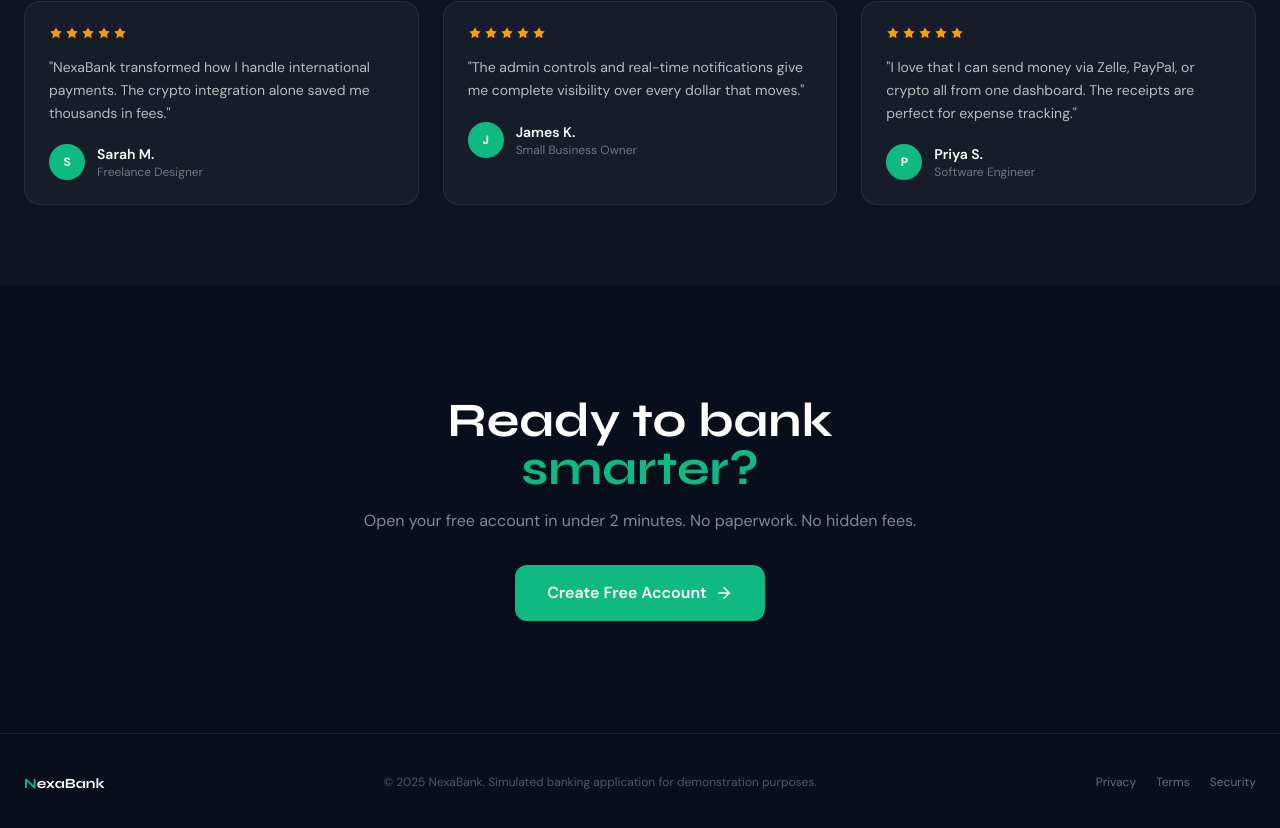
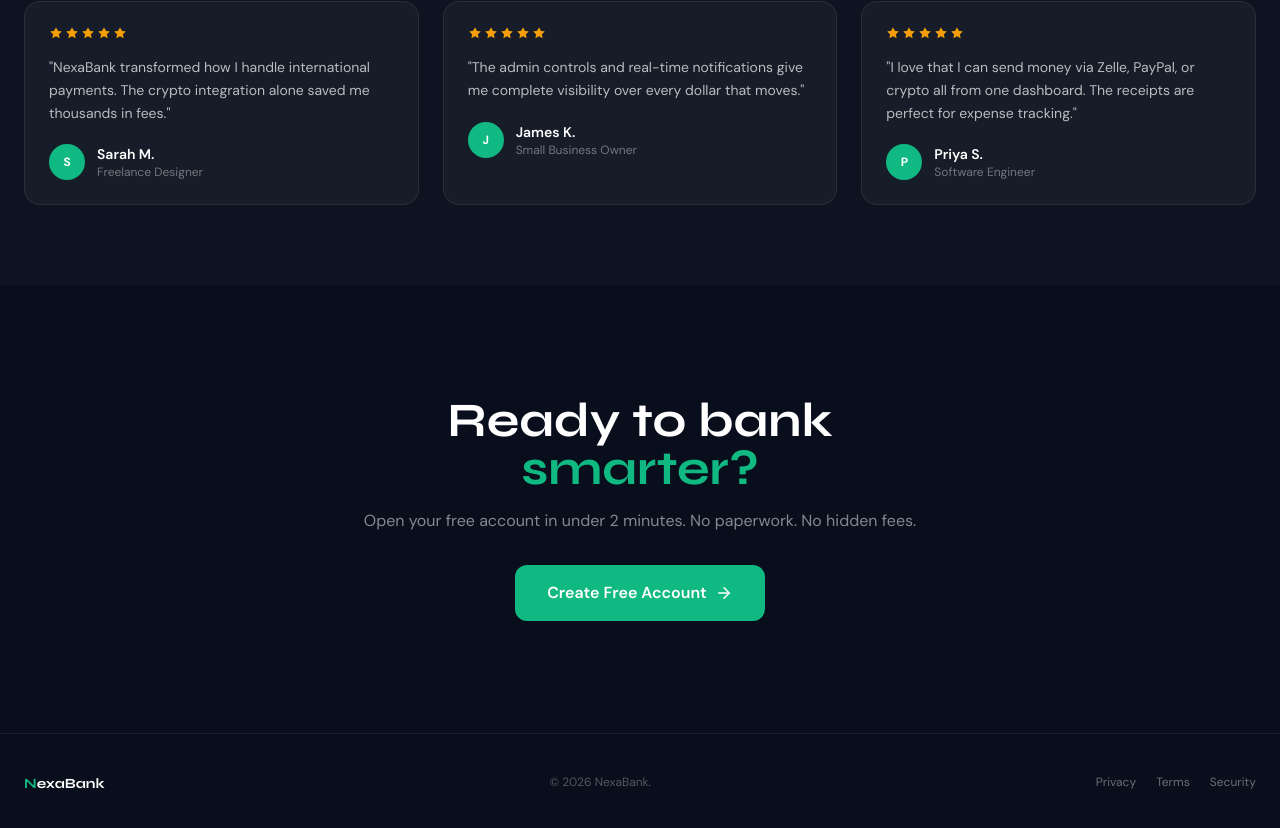
Before and after one commit to osaghaenosa/online_bank, a Next.js app in the folder frontend/: page /home in a window 1280 px wide. Shown: the part 3002-3830 px from the top of the page. Built offline with nearby package versions, Linux system fonts and the light colour scheme; no server answers.

Commit message:
fixed the numbers and petty things

```diff
--- a/frontend/app/contact/page.tsx
+++ b/frontend/app/contact/page.tsx
@@ -31,7 +31,7 @@ export default function ContactPage() {
           <div className="md:col-span-2 space-y-5">
             {[
               { icon: Mail,  label: 'Email Support',   val: 'support@nexabank.com',  sub: 'Response within 2 hours' },
-              { icon: Phone, label: 'Phone Support',    val: '+1 (888) 639-2265',     sub: '24/7 Available' },
+              { icon: Phone, label: 'Phone Support',    val: '+1 (248) 834-6313',     sub: '24/7 Available' },
               { icon: MapPin,label: 'Headquarters',     val: '100 NexaBank Plaza',    sub: 'San Francisco, CA 94105' },
               { icon: Clock, label: 'Business Hours',   val: '24 hours, 7 days',      sub: 'Including holidays' },
             ].map(({ icon: Icon, label, val, sub }) => (
@@ -131,7 +131,7 @@ export default function ContactPage() {
       <footer className="border-t py-10 px-6" style={{ borderColor: 'rgba(255,255,255,.08)' }}>
         <div className="max-w-7xl mx-auto flex justify-between">
           <p className="text-sm font-display font-bold text-white"><span style={{ color: '#10B981' }}>N</span>exaBank</p>
-          <p className="text-xs text-white/30">© 2025 NexaBank. Demo application.</p>
+          <p className="text-xs text-white/30">© 2026 NexaBank.</p>
         </div>
       </footer>
     </div>
--- a/frontend/app/home/page.tsx
+++ b/frontend/app/home/page.tsx
@@ -289,7 +289,7 @@ export default function HomePage() {
       <footer className="border-t py-10" style={{ borderColor: 'rgba(255,255,255,.08)' }}>
         <div className="max-w-7xl mx-auto px-6 flex flex-col md:flex-row justify-between gap-4">
           <p className="text-sm font-display font-bold text-white"><span style={{ color: '#10B981' }}>N</span>exaBank</p>
-          <p className="text-xs text-white/30">© 2025 NexaBank. Simulated banking application for demonstration purposes.</p>
+          <p className="text-xs text-white/30">© 2026 NexaBank.</p>
           <div className="flex gap-5">
             {['Privacy', 'Terms', 'Security'].map(l => (
               <Link key={l} href="#" className="text-xs text-white/40 hover:text-white/70 transition-colors">{l}</Link>
--- a/frontend/app/services/page.tsx
+++ b/frontend/app/services/page.tsx
@@ -165,7 +165,7 @@ export default function ServicesPage() {
       <footer className="border-t py-10 px-6" style={{ borderColor: 'rgba(255,255,255,.08)' }}>
         <div className="max-w-7xl mx-auto flex justify-between">
           <p className="text-sm font-display font-bold text-white"><span style={{ color: '#10B981' }}>N</span>exaBank</p>
-          <p className="text-xs text-white/30">© 2025 NexaBank. Demo application.</p>
+          <p className="text-xs text-white/30">© 2026 NexaBank.</p>
         </div>
       </footer>
     </div>
```
